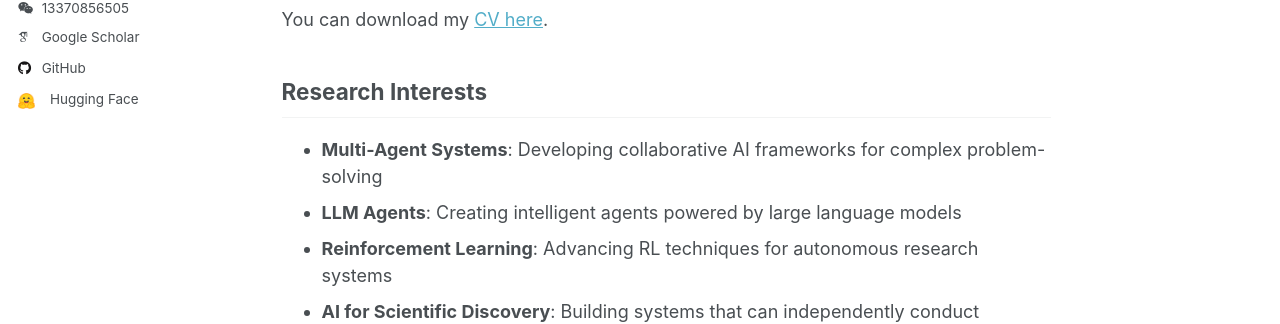
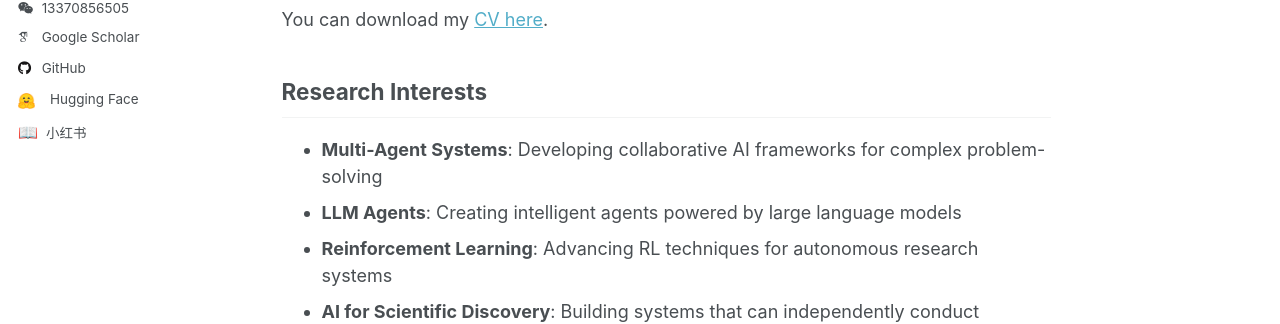
Before and after one commit to weizhihao1/weizhihao1.github.io, a Jekyll site: the page built from _pages/about.md, in a window 1280 px wide. Shown: the part 493-817 px from the top of the page. Built offline with Jekyll 4.4.1, drawn with Linux system fonts in a browser that asks for light colours; some web fonts are replaced; a script that is not in the unit is left out.

Commit message:
update xiaohongshu

```diff
--- a/_config.yml
+++ b/_config.yml
@@ -80,6 +80,7 @@ author:
   youtube          : # Username
   zhihu            : # Username
   huggingface      : "weizhihao1" # HuggingFace username
+  xiaohongshu      : "https://xhslink.com/m/7zNvZFvWGK1" # 小红书链接
   wechat           : "13370856505" # WeChat ID
 
 # Publication Category - The following the list of publication categories and their headings
--- a/_includes/author-profile.html
+++ b/_includes/author-profile.html
@@ -168,6 +168,9 @@
       {% if author.huggingface %}
         <li><a href="https://huggingface.co/{{ author.huggingface }}"><img src="{{ base_path }}/images/huggingface.png" alt="Hugging Face" class="social-icon icon-pad-right" style="width: 24px; height: 16px; display: inline-block; margin-right: 8px;">Hugging Face</a></li>
       {% endif %}
+      {% if author.xiaohongshu %}
+        <li><a href="{{ author.xiaohongshu }}"><span style="font-size: 16px; margin-right: 8px;">📖</span>小红书</a></li>
+      {% endif %}
     </ul>
   </div>
 </div>
```
